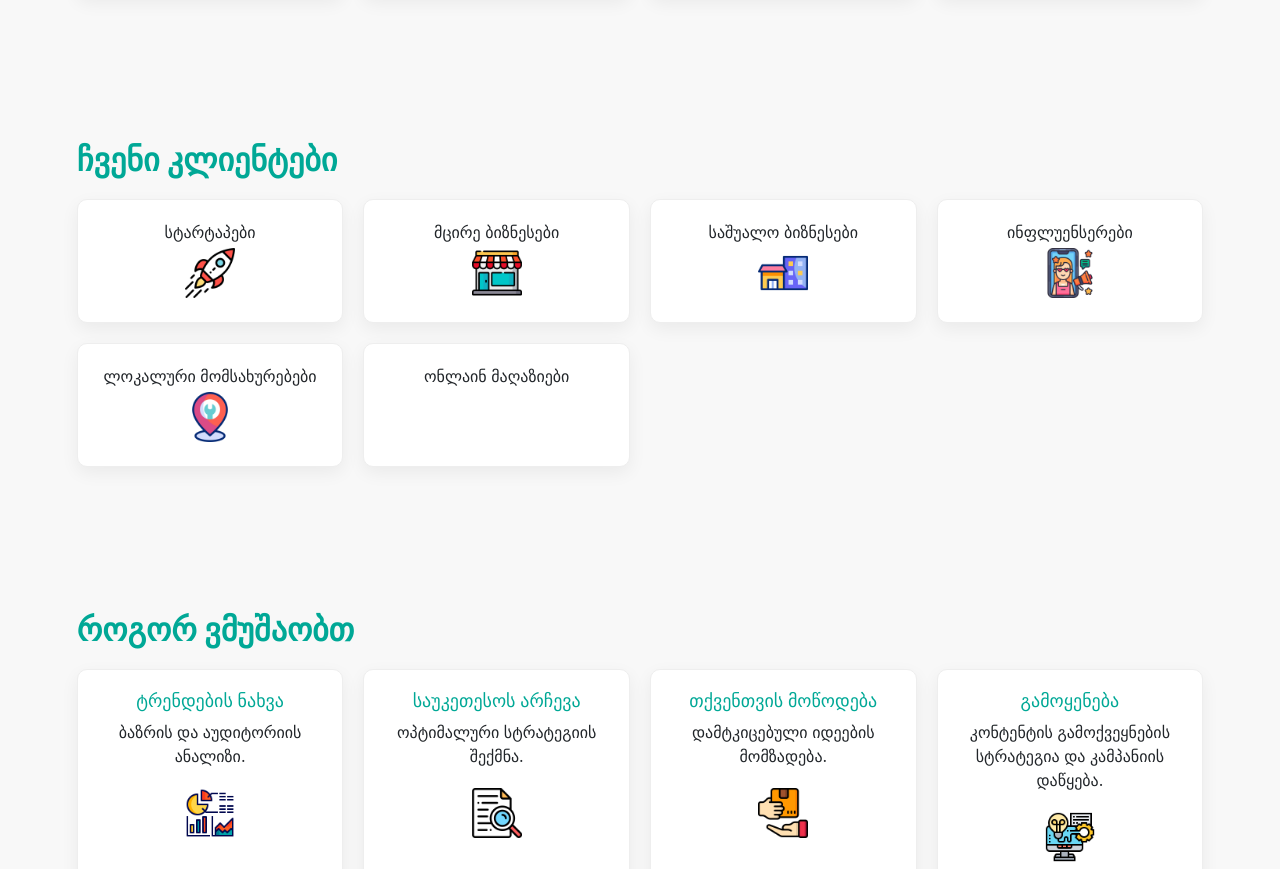
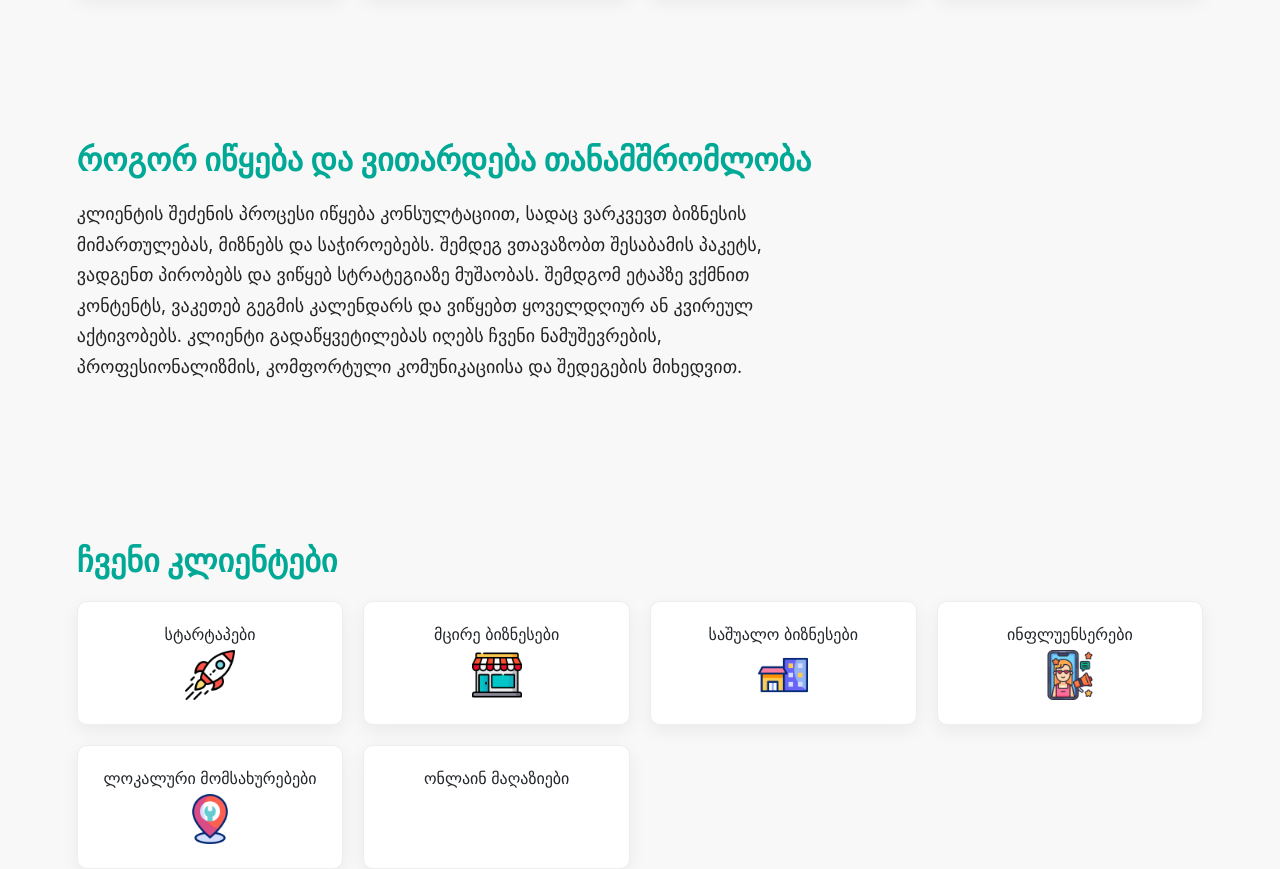
Before and after one commit to MuraDnaDaraia/MetaMarketing, a plain HTML site: page index.html in a window 1280 px wide. Shown: the part 1054-1923 px from the top of the page. Drawn offline with nearby package versions, Linux system fonts and the light colour scheme.

Commit message:
Update index.html

```diff
--- a/index.html
+++ b/index.html
@@ -47,7 +47,12 @@
 </div>
 </section>
 
-
+<section>
+<h2>როგორ იწყება და ვითარდება თანამშრომლობა </h2>
+<p style="max-width: 720px; line-height: 1.7; font-size: 18px;">
+კლიენტის შეძენის პროცესი იწყება კონსულტაციით, სადაც ვარკვევთ ბიზნესის მიმართულებას, მიზნებს და საჭიროებებს. შემდეგ ვთავაზობთ შესაბამის პაკეტს, ვადგენთ პირობებს და ვიწყებ სტრატეგიაზე მუშაობას. შემდგომ ეტაპზე ვქმნით კონტენტს, ვაკეთებ გეგმის კალენდარს და ვიწყებთ ყოველდღიურ ან კვირეულ აქტივობებს. კლიენტი გადაწყვეტილებას იღებს ჩვენი ნამუშევრების, პროფესიონალიზმის, კომფორტული კომუნიკაციისა და შედეგების მიხედვით.
+</p>
+</section>
 
 <section>
 <h2>ჩვენი კლიენტები</h2>
```
